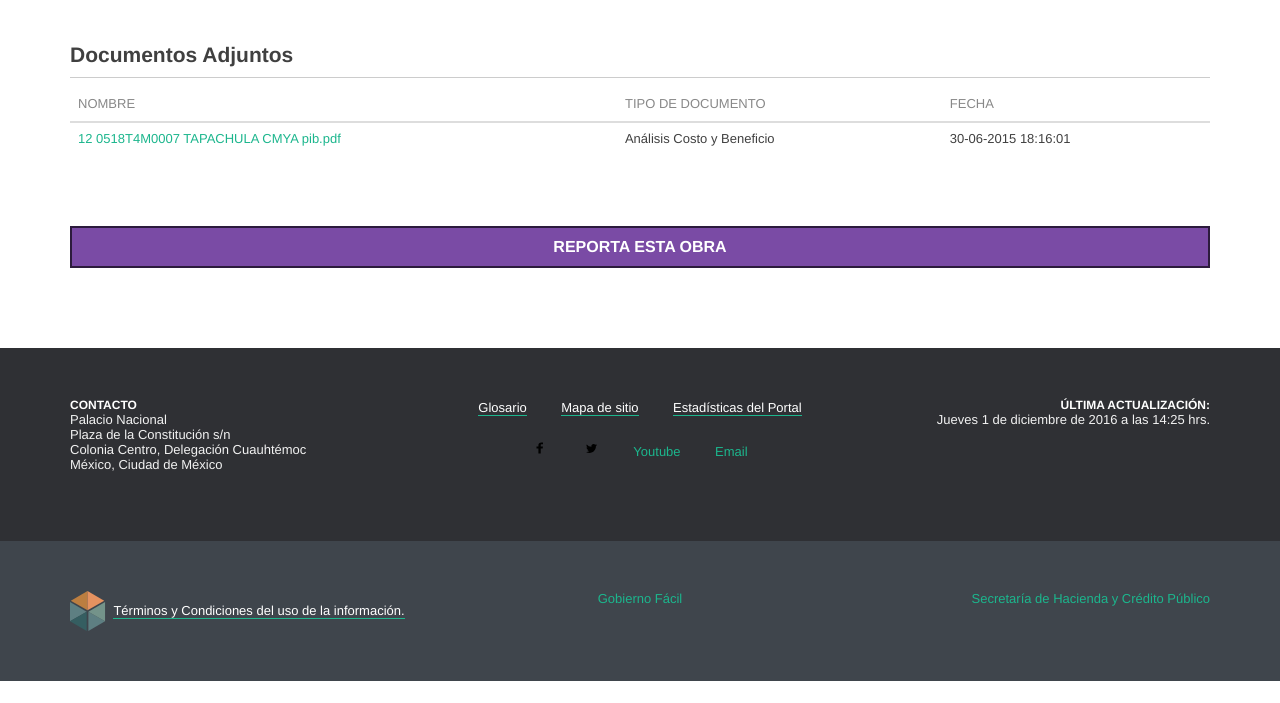
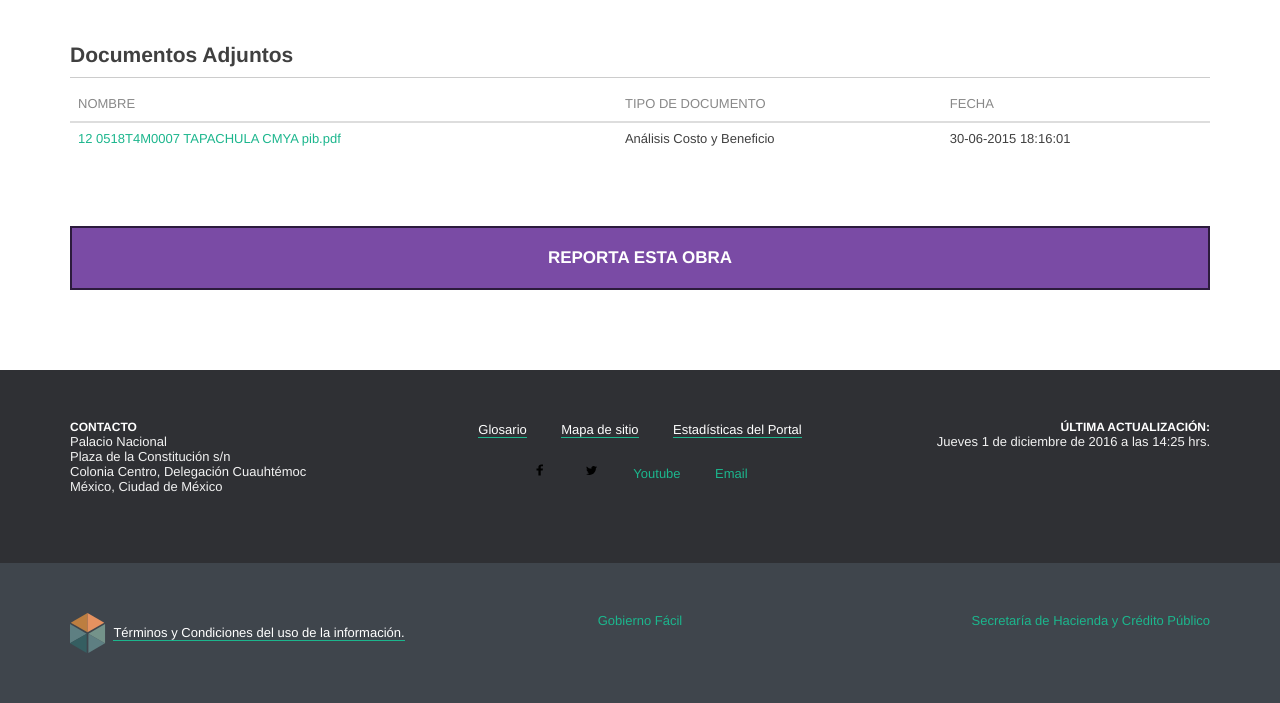
Before and after one commit to GobiernoFacil/map-shuffle, a PHP site: page /html_slicing/ficha.html in a window 1280 px wide. Shown: the part 2174-2877 px from the top of the page. Before the commit the page ends 2855 px from the top, so only its background shows below. Run offline with PHP 8.4, Linux system fonts and the light colour scheme; some web fonts are replaced.

Commit message:
update css

```diff
--- a/html_slicing/css/styles.css
+++ b/html_slicing/css/styles.css
@@ -1233,6 +1233,9 @@ section {
     background: #462b5f;
     color: white;
     text-decoration: none; }
+  .btn.report.large {
+    padding: 20px 0;
+    font-size: 17px; }
 
 /* =Footer
 -------------------------------------------------------------- */
--- a/html_slicing/ficha.html
+++ b/html_slicing/ficha.html
@@ -300,7 +300,7 @@
 	<section>
 		<div class="row">
 			<div class="col-sm-12">
-				<a href="#" class="btn report">Reporta esta Obra</a>
+				<a href="#" class="btn report large">Reporta esta Obra</a>
 			</div>
 		</div>
 	</section>
```
